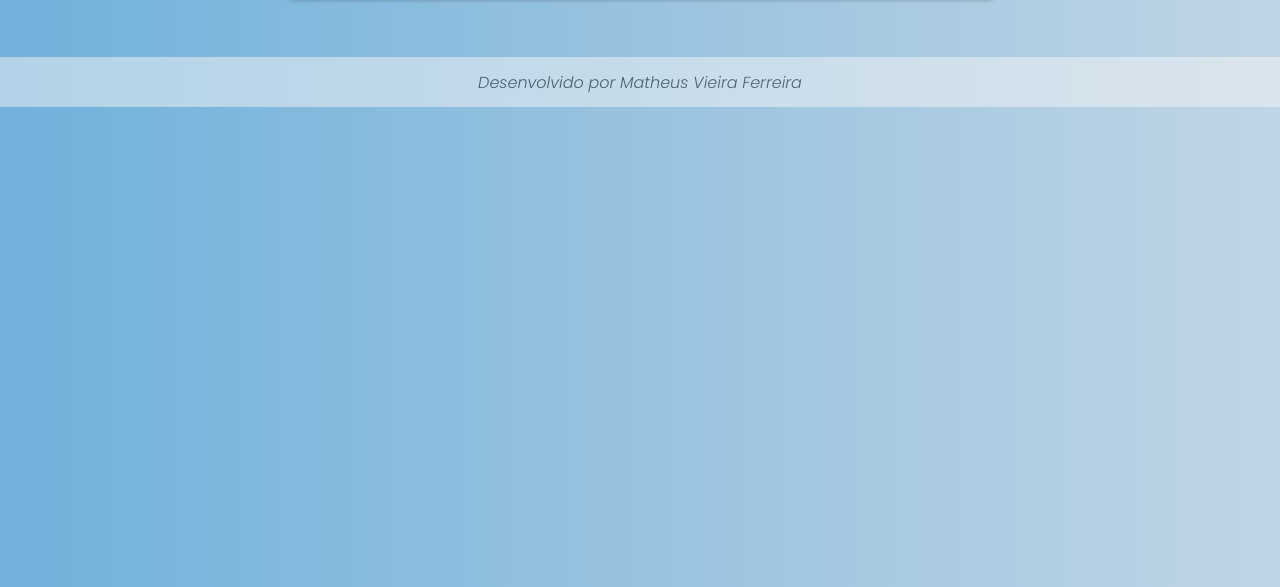
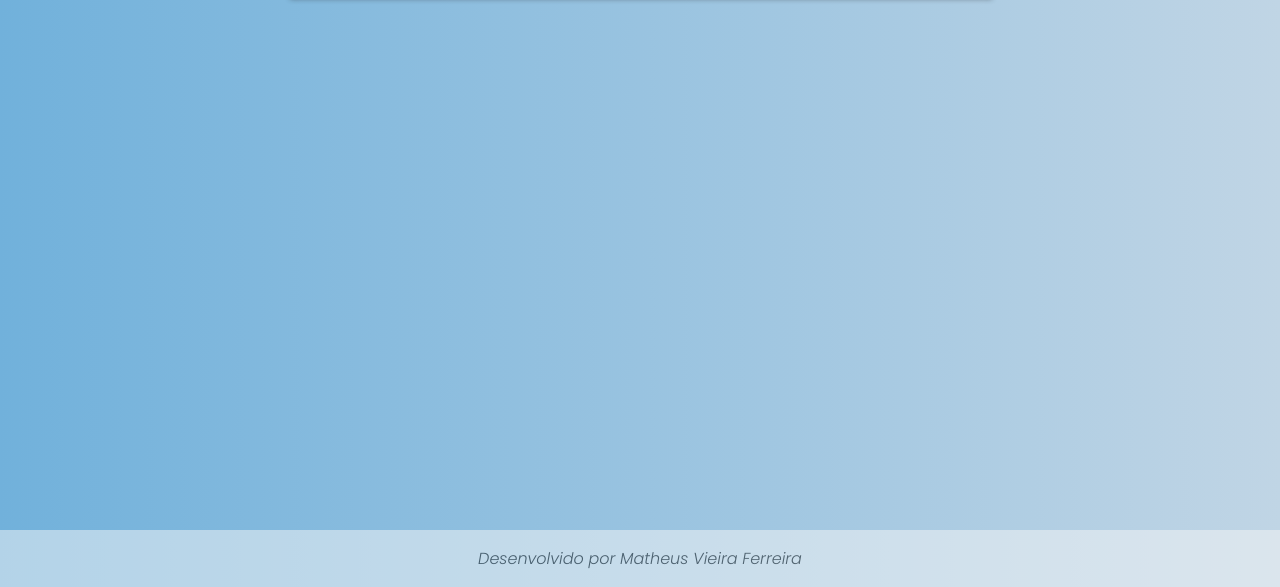
Before and after one commit to matheusvieira17/to-do-list, a plain HTML site: page index.html in a window 1280 px wide. Shown: the part 213-800 px from the top of the page. Drawn offline with Linux system fonts and the light colour scheme.

Commit message:
alteracao no footer

```diff
--- a/css/to-do-list.css
+++ b/css/to-do-list.css
@@ -146,24 +146,29 @@ h1 {
 
 
 footer {
-    display: flex;
-    flex-direction: row;
-    align-items: center;
-    justify-content: space-around;
+    position: fixed;
+    bottom: 0;
 
     font: var(--font-footer);
     text-decoration: none;
     opacity: 0.5;
 
-    margin-top: 50px;
     background-color: var(--color-item);
     width: 100%;
-    height: 50px;
+    padding: 1rem;
+    /* height: 50px; */
+}
+
+.footer-container {
+    display: flex;
+    align-items: center;
+    justify-content: center;
 }
 
 footer p a {
     color: black;
     text-decoration: none;
+    text-align: center;
 }
 
 footer p a:hover {
--- a/index.html
+++ b/index.html
@@ -28,11 +28,13 @@
     </main>
 
     <footer>
-        <p> Desenvolvido por <a href="https://github.com/matheusvieira17"
-            target="_blank" rel="next">
-            Matheus Vieira Ferreira
-        </a>
-    </p>
+        <div class="footer-container">
+            <p> Desenvolvido por <a href="https://github.com/matheusvieira17"
+                target="_blank" rel="next">
+                Matheus Vieira Ferreira
+            </a>
+            </p>
+        </div>
     </footer>
 
 </body>
```
